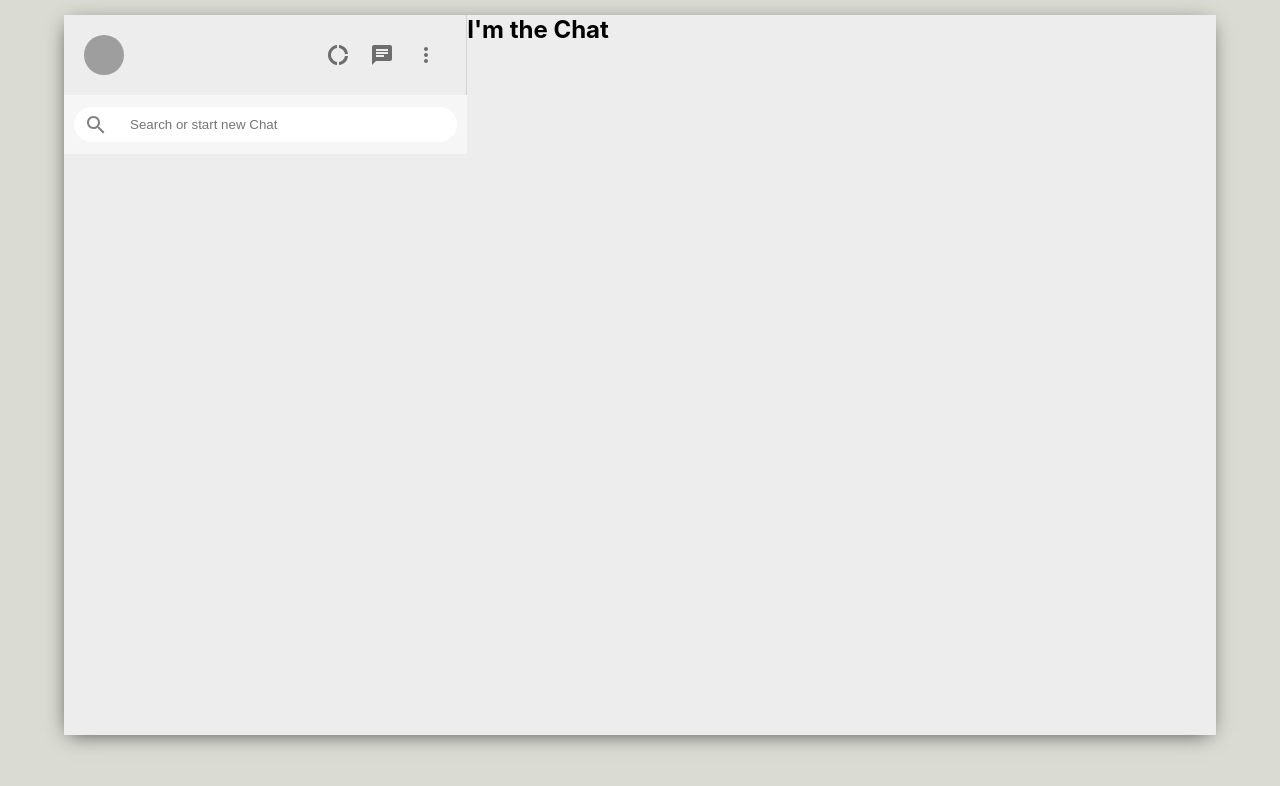
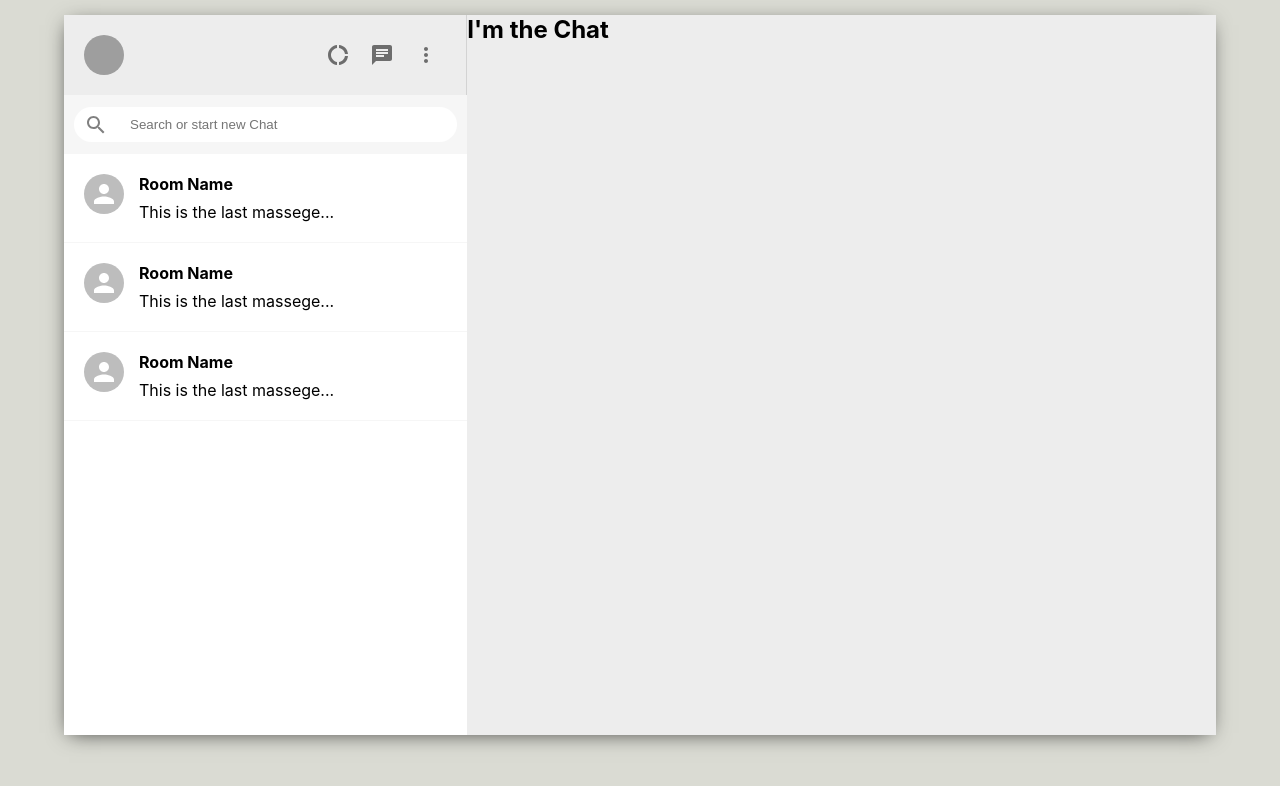
Before and after one commit to oguzgul06/Whatsapp-Mern-Clone, a React (Create React App) app in the folder wp-frontend/: page / in a window 1280 px wide. Shown: the top 786 px of the page. Built offline with nearby package versions, Linux system fonts and the light colour scheme; grey boxes are pictures that could not be loaded.

Commit message:
Design and Create to Sidebar-Chat Side

```diff
--- a/wp-frontend/src/components/Sidebar.css
+++ b/wp-frontend/src/components/Sidebar.css
@@ -57,3 +57,11 @@
 }
 
 /* Sidebar-Search Css*/
+
+/* Sidebar-Chats Css*/
+.sidebar__chats {
+  flex: 1;
+  background-color: white;
+  overflow: scroll;
+}
+/* Sidebar-Chats Css*/
--- a/wp-frontend/src/components/Sidebar.js
+++ b/wp-frontend/src/components/Sidebar.js
@@ -5,6 +5,7 @@
 import MoreVertIcon from "@mui/icons-material/MoreVert";
 import SearchOutlinedIcon from "@mui/icons-material/SearchOutlined";
 import { Avatar, IconButton } from "@mui/material";
+import SidebarChat from "./SidebarChat";
 
 function Sidebar() {
   return (
@@ -29,6 +30,12 @@
           <input placeholder="Search or start new Chat" type="text" />
         </div>
       </div>
+
+      <div className="sidebar__chats">
+        <SidebarChat />
+        <SidebarChat />
+        <SidebarChat />
+      </div>
     </div>
   );
 }
--- /dev/null
+++ b/wp-frontend/src/components/SidebarChat.css
@@ -0,0 +1,19 @@
+.sidebarChat {
+  display: flex;
+  padding: 20px;
+  cursor: pointer;
+  border-bottom: 1px solid #f6f6f6;
+}
+
+.sidebarChat:hover {
+  background-color: #ebebeb;
+}
+
+.sidebarChat__info > h2 {
+  font-size: 16px;
+  margin-bottom: 8px;
+}
+
+.sidebarChat__info {
+  margin-left: 15px;
+}
--- /dev/null
+++ b/wp-frontend/src/components/SidebarChat.js
@@ -0,0 +1,17 @@
+import { Avatar } from "@mui/material";
+import React from "react";
+import "./SidebarChat.css";
+
+function SidebarChat() {
+  return (
+    <div className="sidebarChat">
+      <Avatar />
+      <div className="sidebarChat__info">
+        <h2>Room Name</h2>
+        <p>This is the last massege...</p>
+      </div>
+    </div>
+  );
+}
+
+export default SidebarChat;
```
